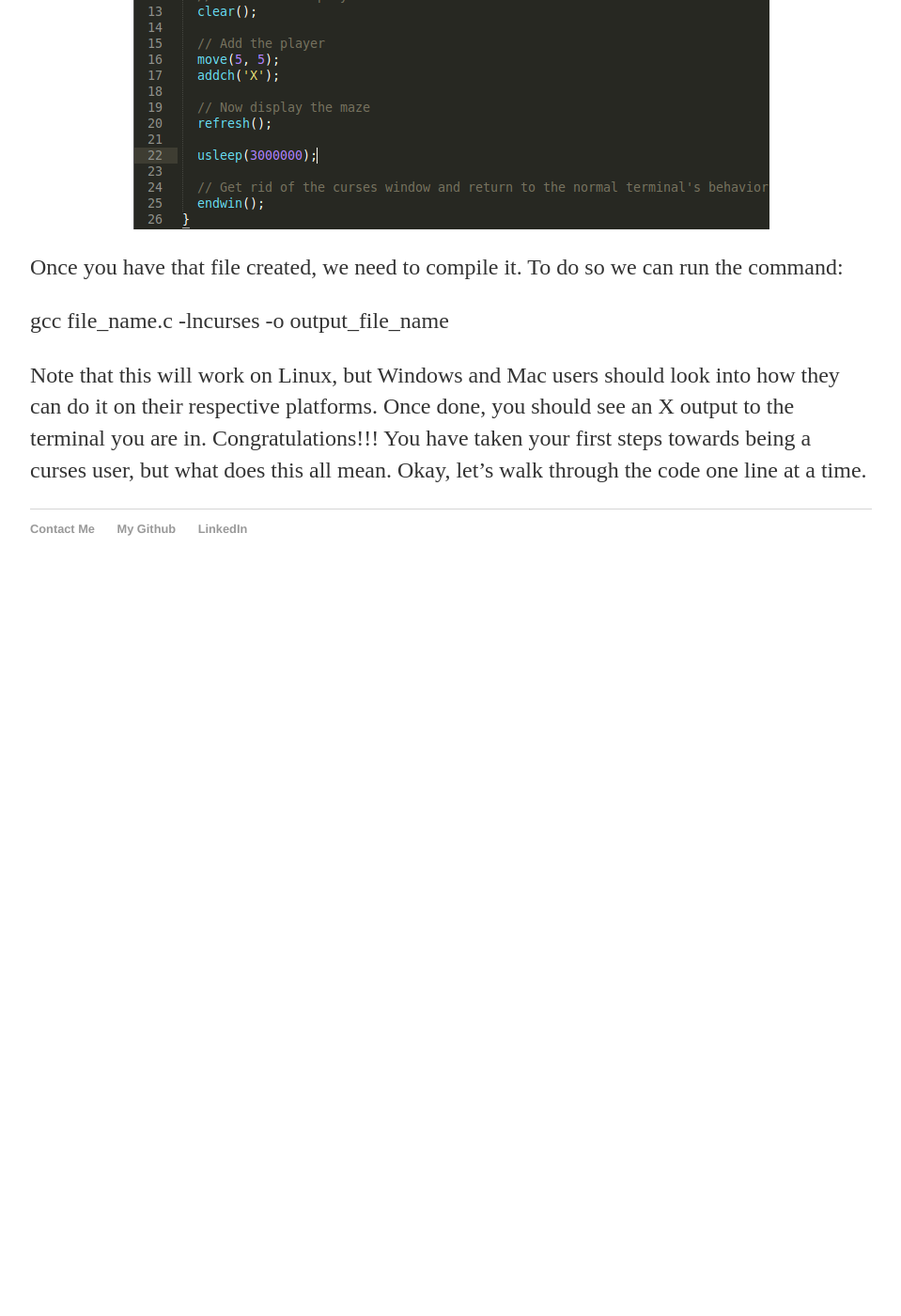
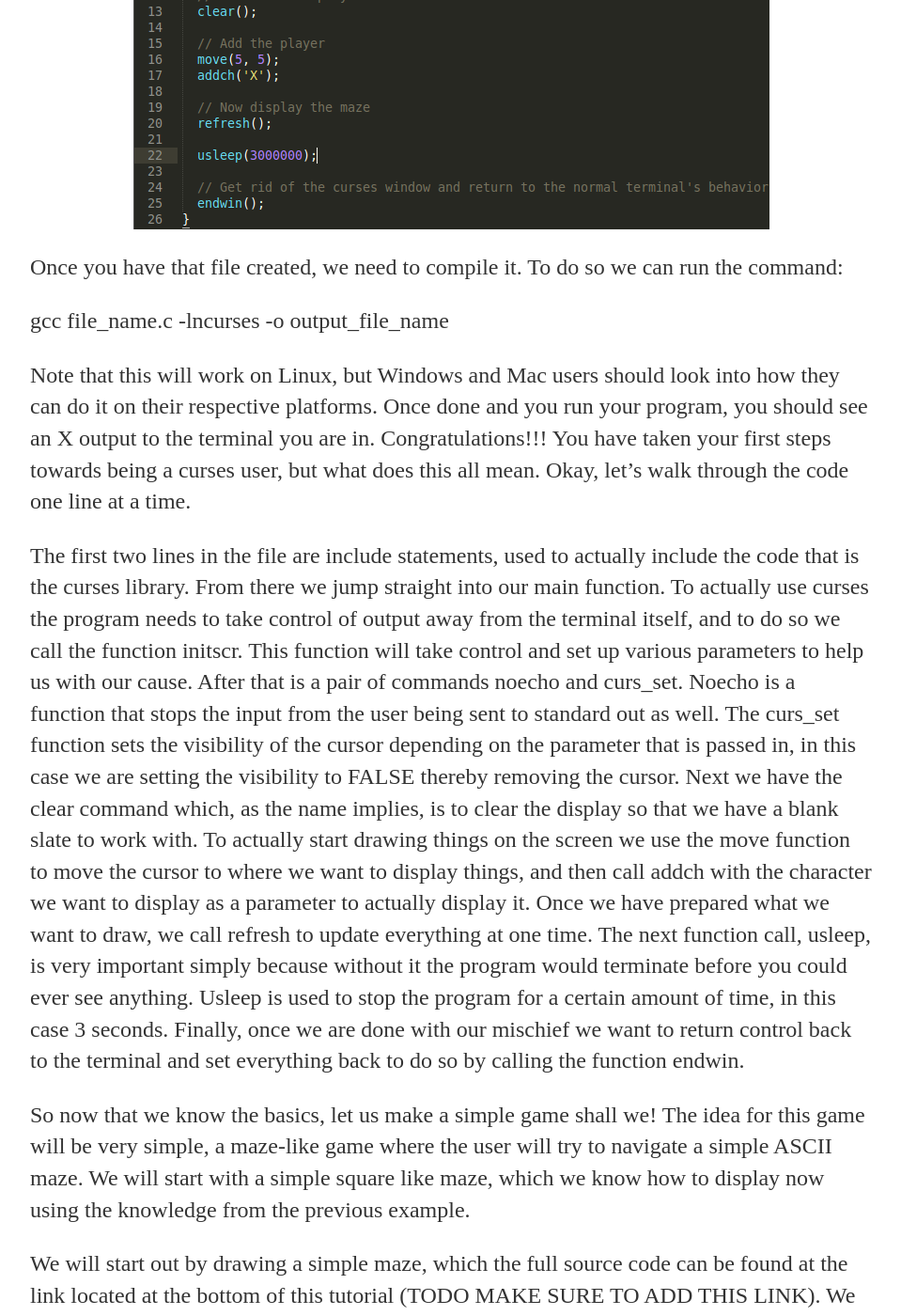
Before and after one commit to B50calabrese/B50calabrese.github.io, a Jekyll site: the page built from _posts/2015-05-30-curses-library.md, in a window 1280 px wide and 1400 px high, scrolled down 1210 px. Shown: the whole window at 94% size, without its empty margins (160-1119 px from the left). Built offline with Jekyll 4.4.1, drawn with Linux system fonts in a browser that asks for light colours; before the commit the page ends 1840 px from its top, so only the background shows below that; some of the changed text lies outside the part shown.

Commit message:
Finished the tutorial up to the simple maze.

```diff
--- a/_posts/2015-05-30-curses-library.md
+++ b/_posts/2015-05-30-curses-library.md
@@ -38,6 +38,44 @@ Once you have that file created, we need to compile it. To do so we can run the
 gcc file_name.c -lncurses -o output_file_name
 
 Note that this will work on Linux, but Windows and Mac users should look into how they can do it
-on their respective platforms. Once done, you should see an X output to the terminal you are in.
-Congratulations!!! You have taken your first steps towards being a curses user, but what does
-this all mean. Okay, let's walk through the code one line at a time.
+on their respective platforms. Once done and you run your program, you should see an X output to
+the terminal you are in. Congratulations!!! You have taken your first steps towards being a
+curses user, but what does this all mean. Okay, let's walk through the code one line at a time.
+
+The first two lines in the file are include statements, used to actually include the code that
+is the curses library. From there we jump straight into our main function. To actually use curses
+the program needs to take control of output away from the terminal itself, and to do so we call
+the function initscr. This function will take control and set up various parameters to help us
+with our cause. After that is a pair of commands noecho and curs_set. Noecho is a function that
+stops the input from the user being sent to standard out as well. The curs_set function sets the
+visibility of the cursor depending on the parameter that is passed in, in this case we are setting
+the visibility to FALSE thereby removing the cursor. Next we have the clear command which, as the
+name implies, is to clear the display so that we have a blank slate to work with. To actually
+start drawing things on the screen we use the move function to move the cursor to where we want
+to display things, and then call addch with the character we want to display as a parameter to
+actually display it. Once we have prepared what we want to draw, we call refresh to update everything
+at one time. The next function call, usleep, is very important simply because without it the
+program would terminate before you could ever see anything. Usleep is used to stop the program
+for a certain amount of time, in this case 3 seconds. Finally, once we are done with our mischief
+we want to return control back to the terminal and set everything back to do so by calling the
+function endwin.
+
+So now that we know the basics, let us make a simple game shall we! The idea for this game will
+be very simple, a maze-like game where the user will try to navigate a simple ASCII maze. We
+will start with a simple square like maze, which we know how to display now using the knowledge
+from the previous example.
+
+We will start out by drawing a simple maze, which the full source code can be found at the link
+located at the bottom of this tutorial (TODO MAKE SURE TO ADD THIS LINK). We will use a 2D array
+of characters to represent the maze. From there we can do similar to the previous example by
+initializing the screen, turning off certain features, clearing the display and then displaying
+the maze. To display the maze, we can simply use a for loop within another for loop to move the
+cursor to a new spot indicated by the counters in the for loop, and then adding the character
+located in the 2D array at the given counter positions. Once we have added all of those characters
+we can refresh the display, sleep for a determined amount of time, and then end the window to
+return back to normal. Once done my maze looks like so:
+
+<div class="codeSnip">
+	<img src="/images/techtalks/curses/simple_maze.png"
+		alt="Simple Maze" />
+</div>
```
Also changed, not shown: images/techtalks/curses/simple_maze.png (added).
